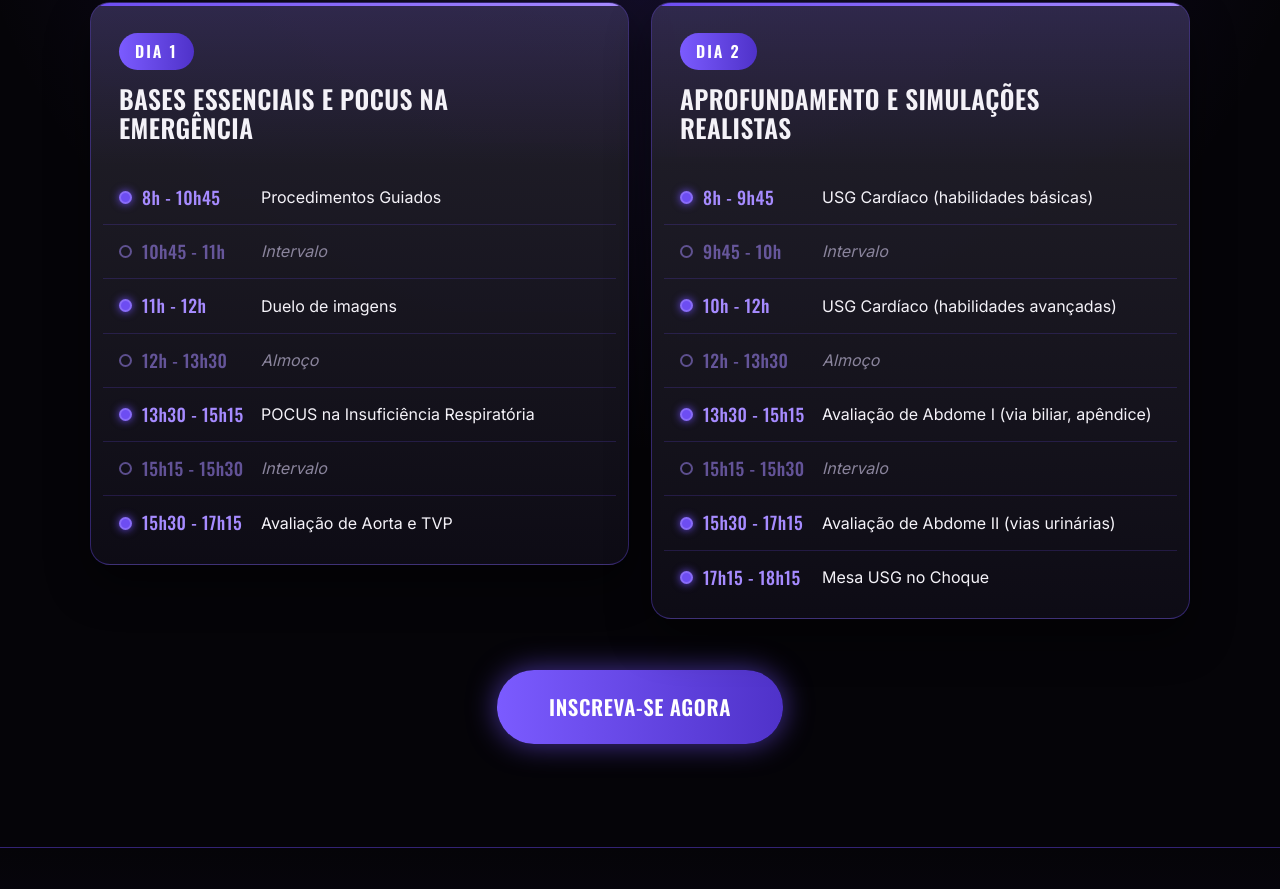
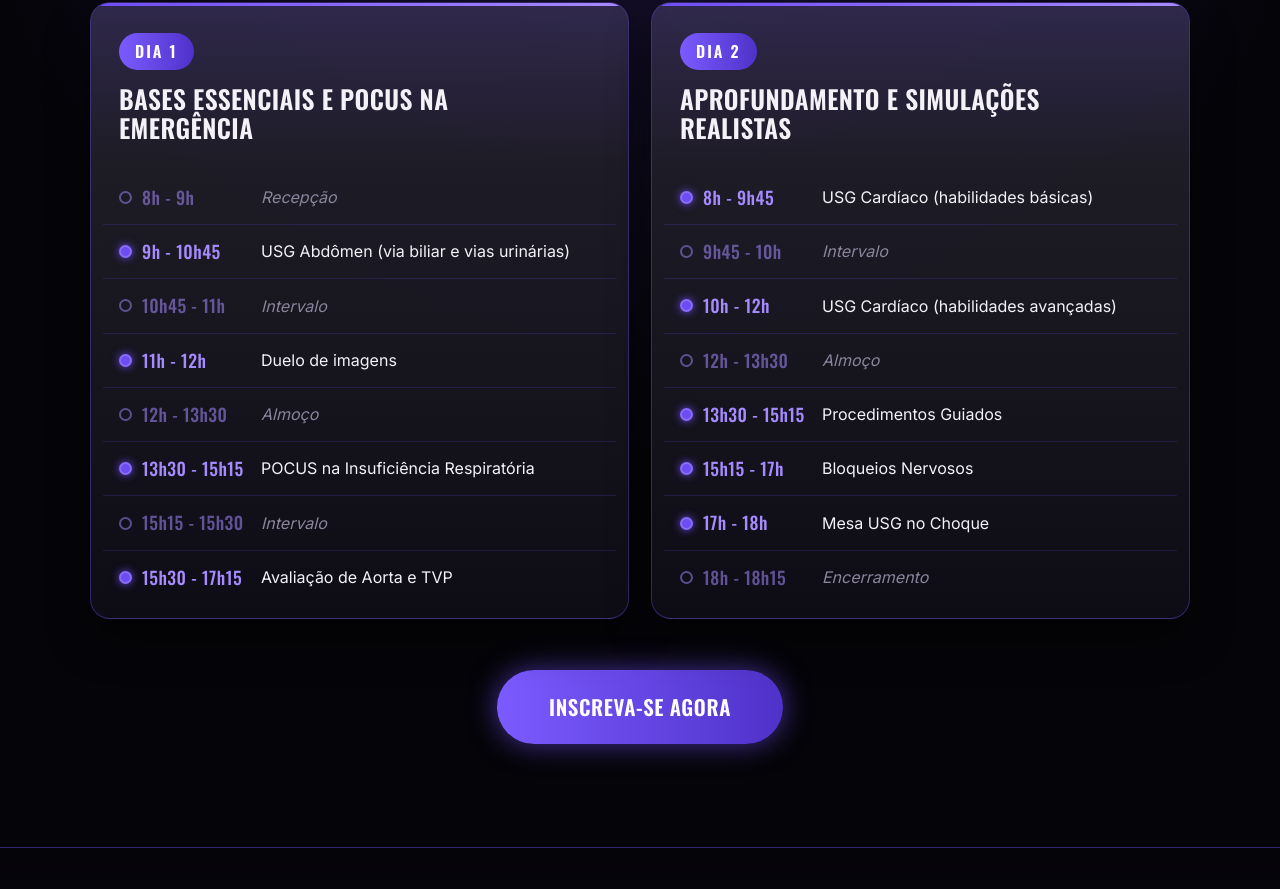
Before and after one commit to gtalksmkt/the-big-pocus-landing, a plain HTML site: page index.html in a window 1280 px wide. Shown: the part 4623-5512 px from the top of the page. Drawn offline with nearby package versions, Linux system fonts and the light colour scheme.

Commit message:
Atualiza a programacao do evento (recepcao, USG Abdomen, bloqueios nervosos, encerramento)
Co-Authored-By: Claude Sonnet 5.5 <noreply@anthropic.com>

```diff
--- a/index.html
+++ b/index.html
@@ -304,7 +304,8 @@ footer .container{display:flex;align-items:center;justify-content:space-between;
       <div class="dia rv">
         <div class="dia-head"><span class="dia-tag">dia 1</span><h3>bases essenciais e pocus na emergência</h3></div>
         <div class="rows">
-          <div class="row"><div class="h">8h - 10h45</div><div class="a">Procedimentos Guiados</div></div>
+          <div class="row pausa"><div class="h">8h - 9h</div><div class="a">Recepção</div></div>
+          <div class="row"><div class="h">9h - 10h45</div><div class="a">USG Abdômen (via biliar e vias urinárias)</div></div>
           <div class="row pausa"><div class="h">10h45 - 11h</div><div class="a">Intervalo</div></div>
           <div class="row"><div class="h">11h - 12h</div><div class="a">Duelo de imagens</div></div>
           <div class="row pausa"><div class="h">12h - 13h30</div><div class="a">Almoço</div></div>
@@ -320,10 +321,10 @@ footer .container{display:flex;align-items:center;justify-content:space-between;
           <div class="row pausa"><div class="h">9h45 - 10h</div><div class="a">Intervalo</div></div>
           <div class="row"><div class="h">10h - 12h</div><div class="a">USG Cardíaco (habilidades avançadas)</div></div>
           <div class="row pausa"><div class="h">12h - 13h30</div><div class="a">Almoço</div></div>
-          <div class="row"><div class="h">13h30 - 15h15</div><div class="a">Avaliação de Abdome I (via biliar, apêndice)</div></div>
-          <div class="row pausa"><div class="h">15h15 - 15h30</div><div class="a">Intervalo</div></div>
-          <div class="row"><div class="h">15h30 - 17h15</div><div class="a">Avaliação de Abdome II (vias urinárias)</div></div>
-          <div class="row"><div class="h">17h15 - 18h15</div><div class="a">Mesa USG no Choque</div></div>
+          <div class="row"><div class="h">13h30 - 15h15</div><div class="a">Procedimentos Guiados</div></div>
+          <div class="row"><div class="h">15h15 - 17h</div><div class="a">Bloqueios Nervosos</div></div>
+          <div class="row"><div class="h">17h - 18h</div><div class="a">Mesa USG no Choque</div></div>
+          <div class="row pausa"><div class="h">18h - 18h15</div><div class="a">Encerramento</div></div>
         </div>
       </div>
     </div>
```
Also changed, not shown: 1 other file.
